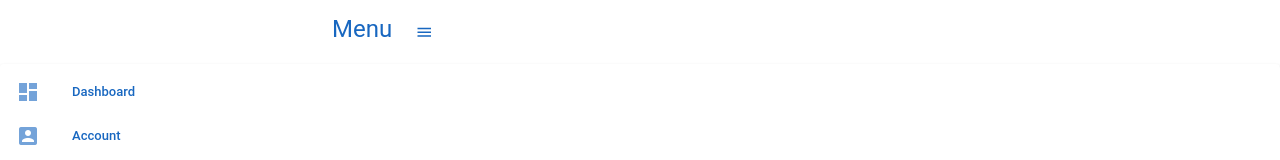
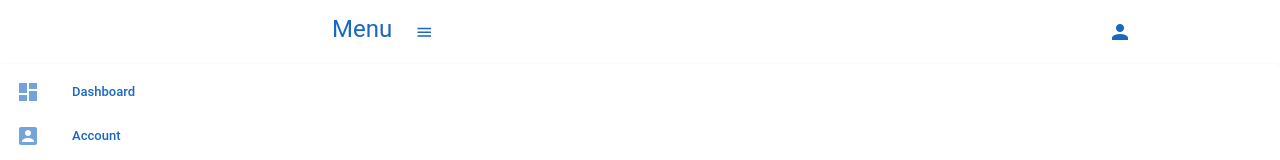
Before and after one commit to SPGPaul/4AHWII-SJ2526-T2, a Vue app in the folder web/: page / in a window 1280 px wide. Shown: the top 160 px of the page. Built offline with nearby package versions, Linux system fonts and the light colour scheme; a small style sheet from the web is missing.

Commit message:
User Icon changes

```diff
--- a/web/src/components/Layout.vue
+++ b/web/src/components/Layout.vue
@@ -1,6 +1,6 @@
 <template>
   <v-toolbar class="bg-white">
-    <v-col cols="12" offset-sm="3" sm="6">
+    <v-col  cols="12" offset-sm="3" sm="6">
       <span class="text-h5 text-primary bg-white align-right">Menu</span>
       <v-menu>
         <template v-slot:activator="{ props }">
@@ -16,6 +16,12 @@
         </v-list>
       </v-menu>
     </v-col>
+
+    <v-row align="center" justify="center">
+      <v-col cols="auto">
+        <v-btn icon="mdi-account" class="text-primary"></v-btn>
+      </v-col>
+    </v-row>
   </v-toolbar>
 
   <v-card>
--- a/web/src/pages/index.vue
+++ b/web/src/pages/index.vue
@@ -1,5 +1,6 @@
 <template>
   <Layout />
+
 </template>
 
 <script setup>
```
